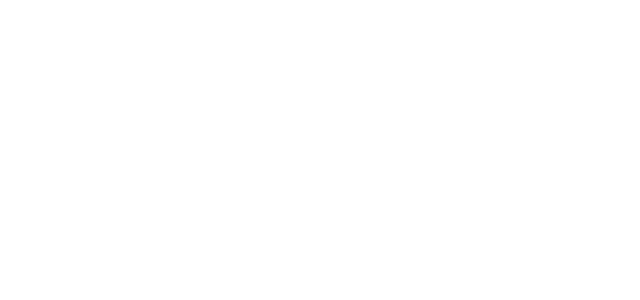
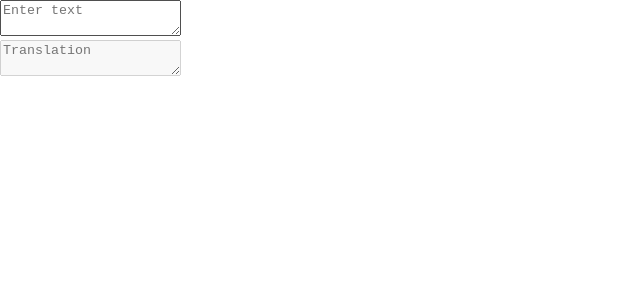
Before and after one commit to echizenyayota/google-translate-clone20231003, a React (Create React App) app: page / in a window 1280 px wide. Shown: the top 300 px of the page, without its empty margins (0-640 px from the left). Built offline with nearby package versions, Linux system fonts and the light colour scheme.

Commit message:
10:27 make the text area in the TextBox component

```diff
--- a/src/App.js
+++ b/src/App.js
@@ -1,7 +1,13 @@
+import TextBox from "./components/TextBox";
+import Arrows from "./components/Arrows";
+import Button from "./components/Button";
+import Modal from "./components/Modal";
+
 const App = () => {
   return (
     <div className="App">
-
+      <TextBox style="input" />
+      <TextBox style="output" />
     </div>
   );
 }
--- a/src/components/TextBox.js
+++ b/src/components/TextBox.js
@@ -1,7 +1,10 @@
-const TextBox = () => {
+const TextBox = ({ style }) => {
   return (
     <div>
-      TextBox
+      <textarea
+        placeholder={style === "input" ?  "Enter text" : "Translation"}
+        disabled={style === "output"}
+      />
     </div>
   )
 }
```
